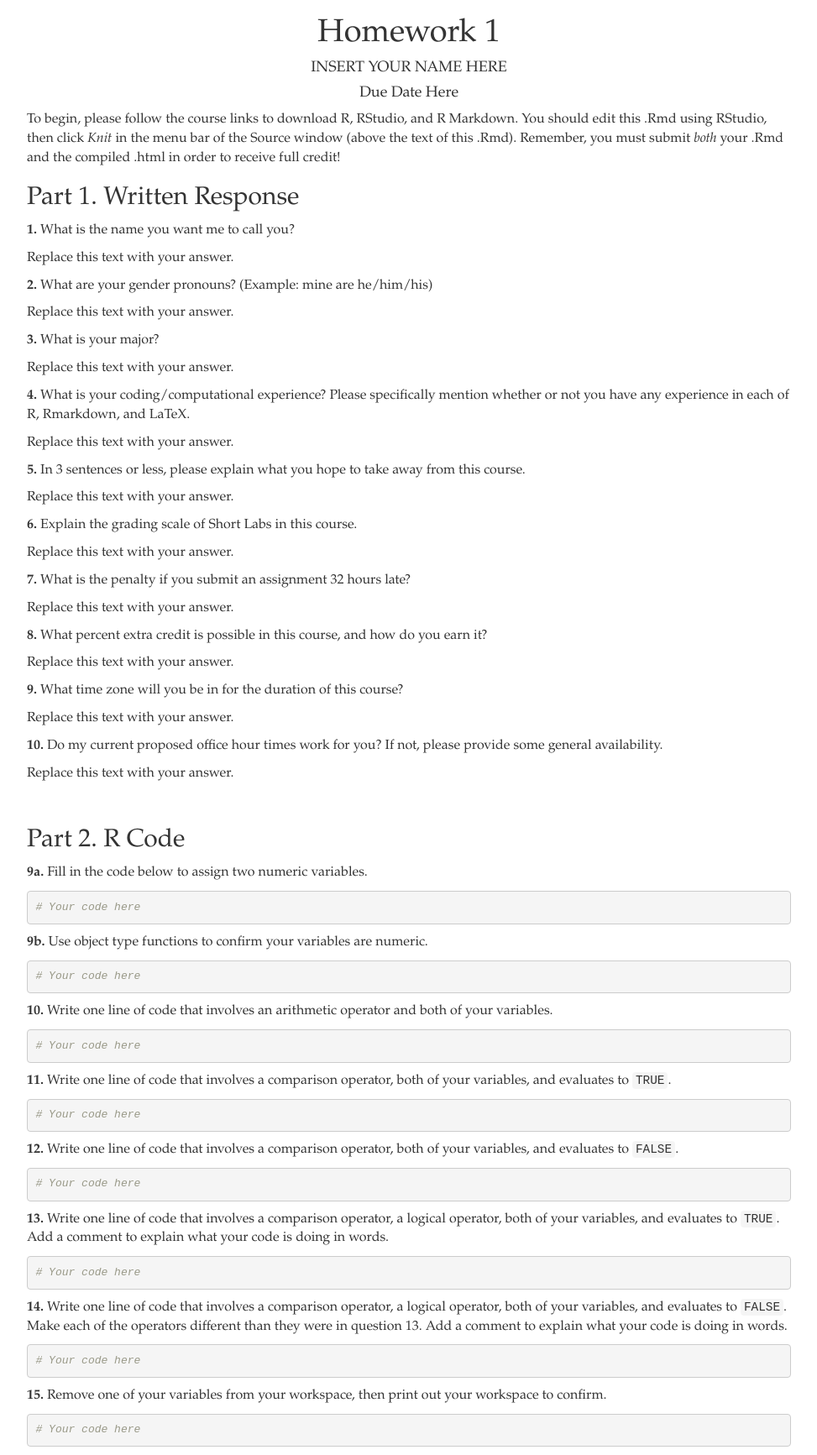
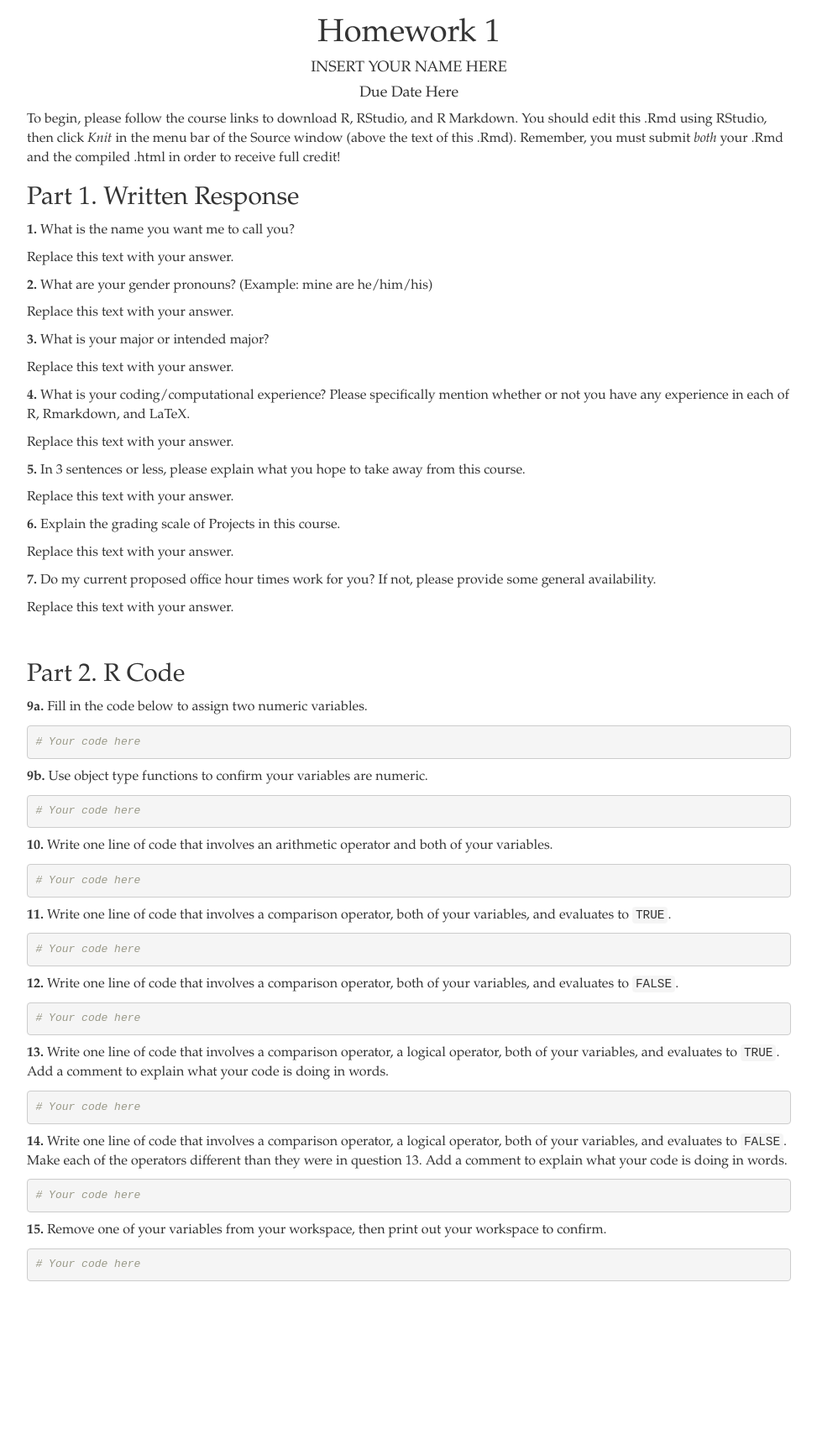
Before and after one commit to bryandmartin/STAT155, a Jekyll site: the page docs/Homeworks/HW1.html, which Jekyll copies as it is, in a window 1280 px wide. Shown: the whole page at 84% size, without its empty margins (153-1126 px from the left). Built offline with Jekyll 4.4.1, drawn with Linux system fonts in a browser that asks for light colours; after the commit the page ends 1536 px from its top, so only the background shows below that.

Commit message:
update HW1

```diff
--- a/docs/Homeworks/HW1.html
+++ b/docs/Homeworks/HW1.html
@@ -199,21 +199,15 @@ h4.date {
 <p>Replace this text with your answer.</p>
 <p><strong>2.</strong> What are your gender pronouns? (Example: mine are he/him/his)</p>
 <p>Replace this text with your answer.</p>
-<p><strong>3.</strong> What is your major?</p>
+<p><strong>3.</strong> What is your major or intended major?</p>
 <p>Replace this text with your answer.</p>
 <p><strong>4.</strong> What is your coding/computational experience? Please specifically mention whether or not you have any experience in each of R, Rmarkdown, and LaTeX.</p>
 <p>Replace this text with your answer.</p>
 <p><strong>5.</strong> In 3 sentences or less, please explain what you hope to take away from this course.</p>
 <p>Replace this text with your answer.</p>
-<p><strong>6.</strong> Explain the grading scale of Short Labs in this course.</p>
+<p><strong>6.</strong> Explain the grading scale of Projects in this course.</p>
 <p>Replace this text with your answer.</p>
-<p><strong>7.</strong> What is the penalty if you submit an assignment 32 hours late?</p>
-<p>Replace this text with your answer.</p>
-<p><strong>8.</strong> What percent extra credit is possible in this course, and how do you earn it?</p>
-<p>Replace this text with your answer.</p>
-<p><strong>9.</strong> What time zone will you be in for the duration of this course?</p>
-<p>Replace this text with your answer.</p>
-<p><strong>10.</strong> Do my current proposed office hour times work for you? If not, please provide some general availability.</p>
+<p><strong>7.</strong> Do my current proposed office hour times work for you? If not, please provide some general availability.</p>
 <p>Replace this text with your answer.</p>
 <!--- Note: I use the backslash to skip a line for formatting. --->
 <p> </p>
```
Also changed, not shown: docs/Homeworks/HW1.Rmd (+3 -15 lines).
